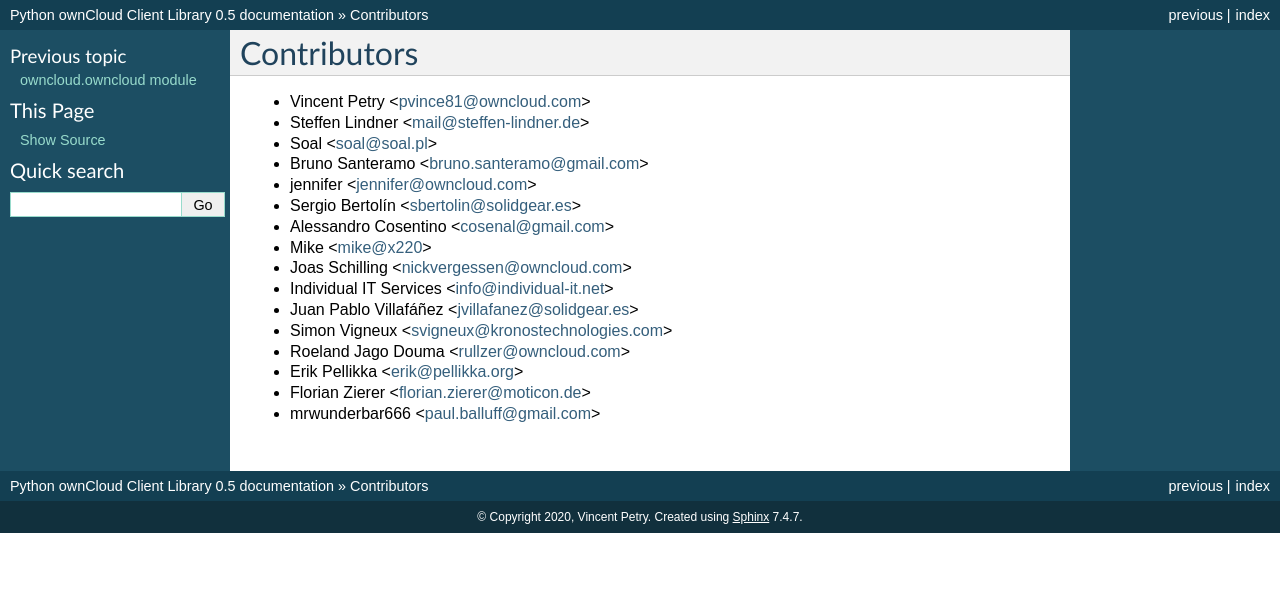
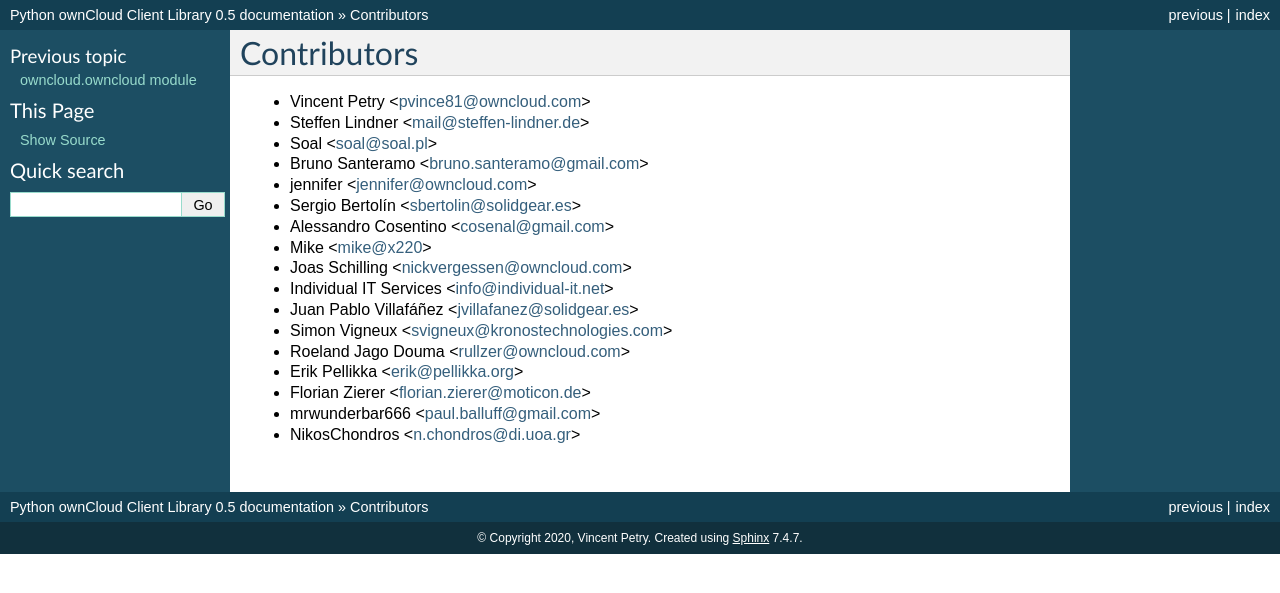
Before and after one commit to owncloud/pyocclient, a Sphinx documentation site: the page built from docs/source/CONTRIBUTORS.rst, in a window 1280 px wide. Shown: the top 593 px of the page. Built offline with Sphinx 7.4.7, drawn with Linux system fonts in a browser that asks for light colours.

Commit message:
Add latest contributors

```diff
--- a/docs/source/CONTRIBUTORS.rst
+++ b/docs/source/CONTRIBUTORS.rst
@@ -17,3 +17,4 @@
 * Erik Pellikka <erik@pellikka.org>
 * Florian Zierer <florian.zierer@moticon.de>
 * mrwunderbar666 <paul.balluff@gmail.com>
+* NikosChondros <n.chondros@di.uoa.gr>
```
